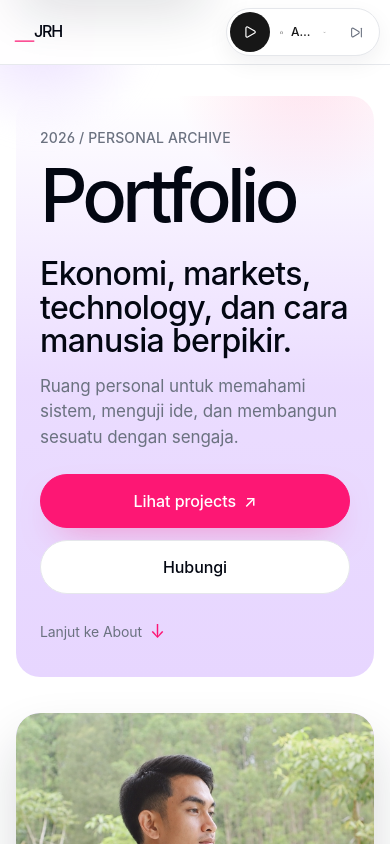
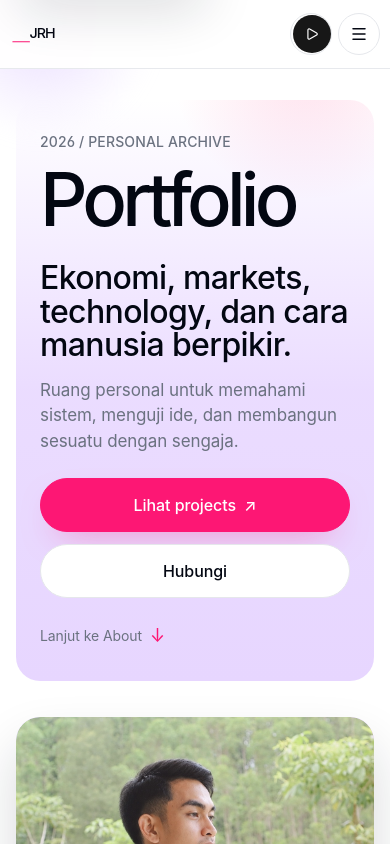
Before and after one commit to LionerHakim/JRHs, a React (Vite) app: page / in a window 390 px wide. Shown: the top 844 px of the page. Built offline with nearby package versions, Linux system fonts and the light colour scheme.

Commit message:
fix mobile navbar music player sizing and menu visibility

```diff
--- a/src/tedy-overrides.css
+++ b/src/tedy-overrides.css
@@ -17,32 +17,49 @@
 .footer-brand{display:inline-block}
 .footer-brand::after{content:"";display:block;width:48px;height:4px;margin-top:12px;border-radius:999px;background:#fd1774}
 
-/* Music player: keep the utility above the fixed navbar and give the open layer its own viewport-safe stack. */
+/* Music player: desktop utility; mobile becomes a compact control so it never crowds the menu. */
 .jrh-nav-shell{overflow:visible}
 .jrh-nav-inner,.jrh-nav-right{overflow:visible}
-.music-player{position:relative;z-index:420;isolation:isolate}
+.music-player{position:relative;z-index:230;isolation:isolate}
 .music-player-pill{isolation:isolate;touch-action:manipulation}
 .music-player-panel-backdrop{z-index:400;touch-action:manipulation}
 .music-player-panel{z-index:430;overscroll-behavior:contain;-webkit-overflow-scrolling:touch;touch-action:pan-y}
 .music-player button,.music-player input{-webkit-tap-highlight-color:transparent}
 
 @media (min-width:768px){.hero-panel{min-height:520px;display:flex;flex-direction:column;justify-content:center}.hero-clean{min-height:720px}.hero-portrait-frame{min-height:500px}}
+
 @media (max-width:767px){
+  .jrh-nav-inner{width:calc(100% - 24px);min-height:68px;gap:10px}
+  .jrh-wordmark{min-width:72px;min-height:48px}
+  .jrh-logo{width:68px}
+  .jrh-nav-links{display:none}
+  .jrh-nav-right{gap:6px;flex:0 0 auto}
+  .jrh-menu-button{display:inline-flex;width:44px;height:44px;min-width:44px;min-height:44px;flex:0 0 44px}
+
+  .music-player{position:relative;top:auto;right:auto;z-index:230;margin:0}
+  .music-player-pill{width:44px;height:44px;min-width:44px;min-height:44px;padding:2px;border-radius:999px;box-shadow:none;overflow:visible}
+  .music-player-button{width:40px;height:40px;min-width:40px;min-height:40px}
+  .music-player-track-button{position:absolute;inset:0;width:40px;height:40px;padding:0;opacity:0;z-index:2}
+  .music-player-track-button svg,.music-player-track-label,.music-player-title,.music-player-track-button+button{display:none}
+  .music-player-next{display:none}
+  .music-player-progress{display:none}
+
+  .music-player-panel{position:fixed;left:12px;right:12px;top:calc(76px + env(safe-area-inset-top,0px));bottom:auto;width:auto;max-height:calc(100svh - 88px - env(safe-area-inset-bottom,0px));overflow-y:auto;overscroll-behavior:contain}
+  .music-player-panel-backdrop{position:fixed;inset:0;z-index:400}
+  .music-player-close,.music-player-action,.music-player-main-action{min-width:44px;min-height:44px}
+  .music-player input[type="range"]{min-height:36px;touch-action:pan-x}
+
+  .hero-clean{padding-top:100px}
   .hero-panel{padding:32px 24px;border-radius:24px}
-  .hero-clean{padding-top:96px}
   .hero-portrait-frame{min-height:0}
   .hero-clean h1{font-size:clamp(64px,19vw,88px)}
-  .music-player{position:fixed;top:calc(8px + env(safe-area-inset-top, 0px));right:12px;z-index:420;margin:0}
-  .music-player-pill{width:min(210px,62vw);min-height:44px}
-  .music-player-panel{position:fixed;left:12px;right:12px;top:calc(72px + env(safe-area-inset-top, 0px));bottom:auto;width:auto;max-height:calc(100svh - 84px - env(safe-area-inset-bottom, 0px));overflow-y:auto;overscroll-behavior:contain}
-  .music-player-panel-backdrop{position:fixed;inset:0;z-index:400}
-  .music-player-close,.music-player-action,.music-player-main-action,.music-player-button,.music-player-next,.music-player-track-button{min-width:40px;min-height:40px}
-  .music-player input[type="range"]{min-height:36px;touch-action:pan-x}
 }
+
 @media (max-width:520px){
-  .music-player{right:10px}
-  .music-player-pill{width:154px}
-  .music-player-track-label{display:none}
-  .music-player-title{max-width:62px}
-  .music-player-panel{left:10px;right:10px;top:calc(68px + env(safe-area-inset-top, 0px));max-height:calc(100svh - 80px - env(safe-area-inset-bottom, 0px))}
+  .jrh-nav-inner{width:calc(100% - 20px)}
+  .jrh-logo{width:64px}
+  .jrh-menu-button{width:42px;height:42px;min-width:42px;min-height:42px;flex-basis:42px}
+  .music-player-pill{width:42px;height:42px;min-width:42px;min-height:42px}
+  .music-player-button{width:38px;height:38px;min-width:38px;min-height:38px}
+  .music-player-panel{left:10px;right:10px;top:calc(72px + env(safe-area-inset-top,0px));max-height:calc(100svh - 84px - env(safe-area-inset-bottom,0px))}
 }
```
